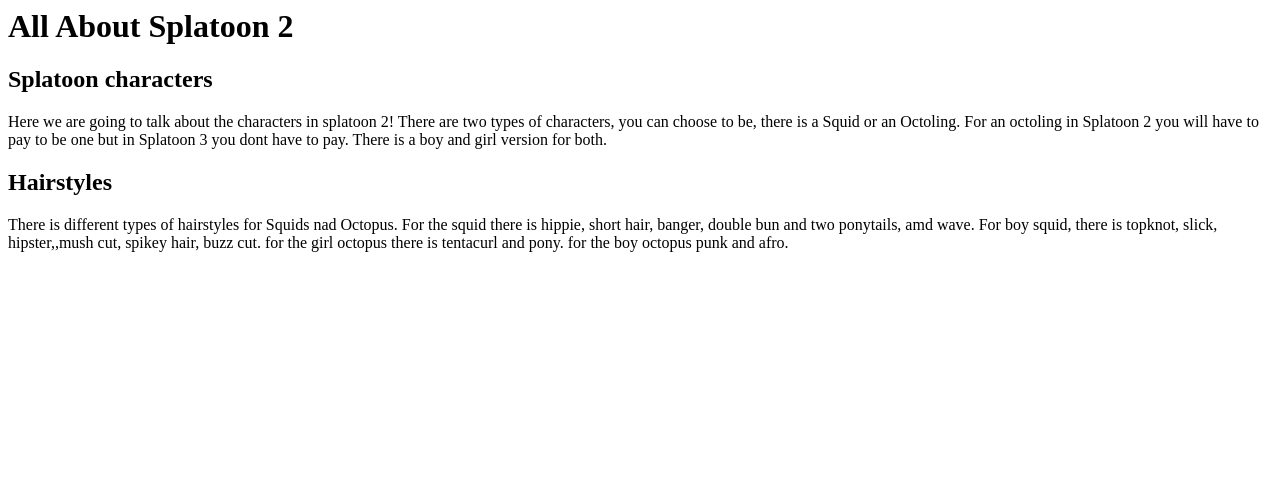
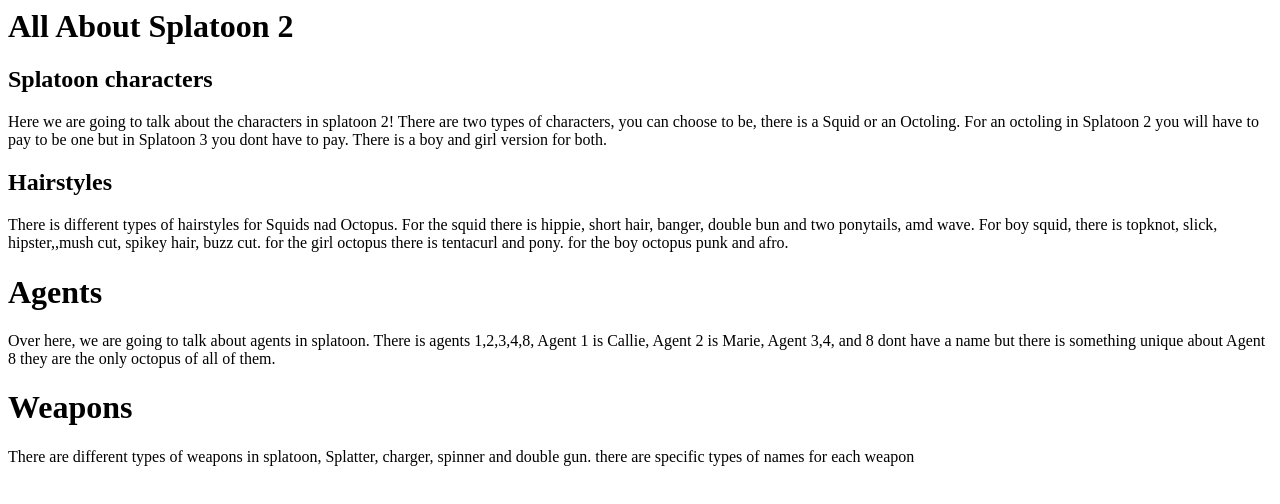
Before and after one commit to Jada2011/JAsite, a plain HTML site: page index.html in a window 1280 px wide. Drawn offline with Linux system fonts and the light colour scheme.

Commit message:
Update index.html

```diff
--- a/index.html
+++ b/index.html
@@ -5,4 +5,8 @@
 <p> Here we are going to talk about the characters in splatoon 2! There are two types of characters, you can choose to be, there is a Squid or an Octoling. For an octoling in Splatoon 2 you will have to pay to be one but in Splatoon 3 you dont have to pay. There is a boy and girl version for both.</p>
 <h2> Hairstyles</h2>
 <p> There is different types of hairstyles for Squids nad Octopus. For the squid there is hippie, short hair, banger, double bun and two ponytails, amd wave. For boy squid, there is topknot, slick, hipster,,mush cut, spikey hair, buzz cut. for the girl octopus there is tentacurl and pony. for the boy octopus punk and afro.<p/>
+<h1>Agents</h1>
+<p>Over here, we are going to talk about agents in splatoon. There is agents 1,2,3,4,8, Agent 1 is Callie, Agent 2 is Marie, Agent 3,4, and 8 dont have a name but there is  something unique about Agent 8 they are the only octopus of all of them. </p>
+<h1>Weapons</h1>
+<p>There are different types of weapons in splatoon, Splatter, charger, spinner and double gun. there are specific types of names for each weapon</p>
 </html>
```
